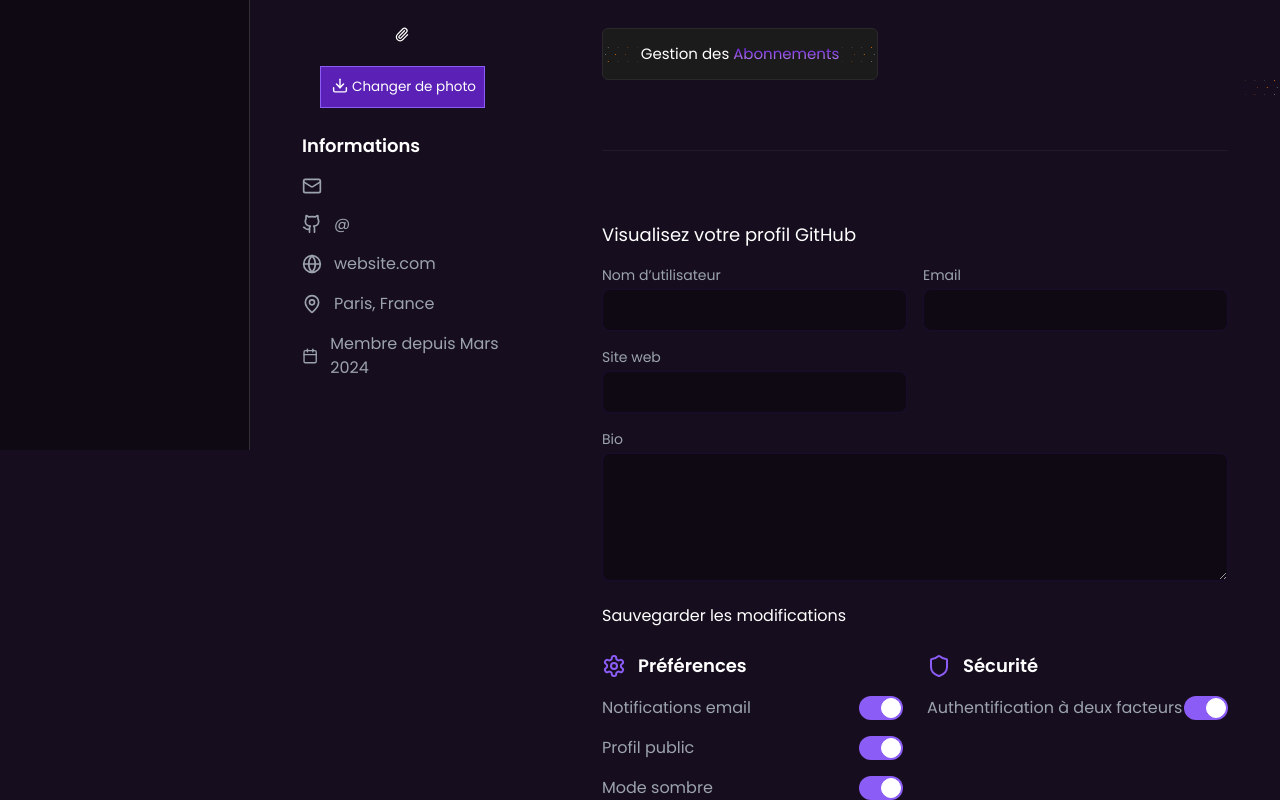
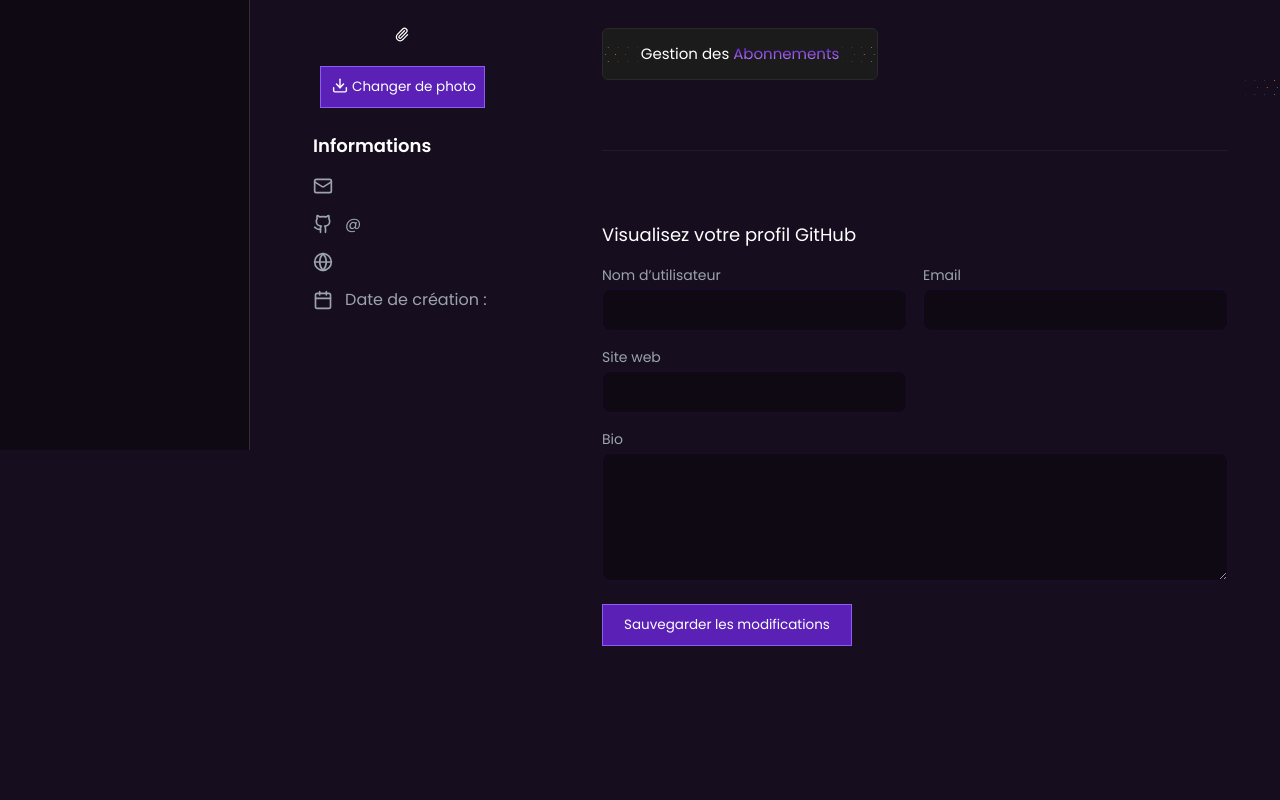
Before and after one commit to 69killian/Gitify, a Next.js app: page /profil in a window 1280 px wide. Shown: the part 350-1150 px from the top of the page. After the commit the page ends 1020 px from the top, so only its background shows below. Built offline with nearby package versions, Linux system fonts and the light colour scheme; no server answers; a web font is replaced by a local one.

Commit message:
Fetching dates

```diff
--- a/app/profil/Components/Content.tsx
+++ b/app/profil/Components/Content.tsx
@@ -67,15 +67,19 @@ const Profile = () => {
               </div>
               <div className="flex items-center gap-3 text-gray-400">
                 <Globe className="w-5 h-5" />
-                <span>website.com</span>
-              </div>
-              <div className="flex items-center gap-3 text-gray-400">
-                <MapPin className="w-5 h-5" />
-                <span>Paris, France</span>
+                <span>{session?.user?.website}</span>
               </div>
               <div className="flex items-center gap-3 text-gray-400">
                 <Calendar className="w-5 h-5" />
-                <span>Membre depuis Mars 2024</span>
+                <span> Date de création :&nbsp;
+                {session?.user?.created_at
+                  ? new Date(session.user.created_at).toLocaleDateString('fr-FR', {
+                      year: 'numeric',
+                      month: 'long',
+                      day: 'numeric'
+                    })
+                  : ''}
+              </span>
               </div>
             </div>
           </div>
@@ -161,15 +165,15 @@ const Profile = () => {
                     value={session?.user?.bio}
                   />
                 </div>
-                <button type="submit" className="btn-primary">
+                <button type="submit" className="text-[13.49px] my-2 text-white cursor-pointer bg-violet-800 hover:bg-violet-600 transition-all duration-200 w-[250px] h-[42px] border border-1 border-violet-500 text-[12px] flex justify-center items-center">
                   Sauvegarder les modifications
                 </button>
               </form>
             </div>
           </div>
 
-          {/* Preferences & Security */}
-          <div className="grid grid-cols-1 md:grid-cols-2 gap-6">
+          {/* Preferences & Security HIDDEN */}
+          <div className="hidden grid grid-cols-1 md:grid-cols-2 gap-6">
             <div className="card">
               <div className="flex items-center gap-3 mb-4">
                 <Settings className="w-6 h-6 text-violet-500" />
```
